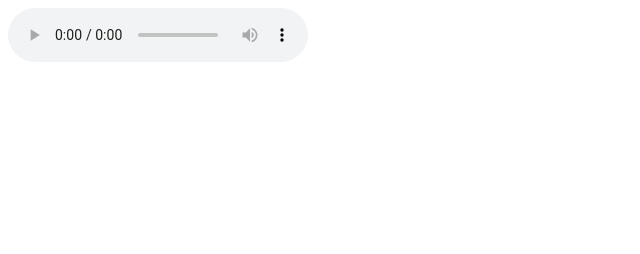
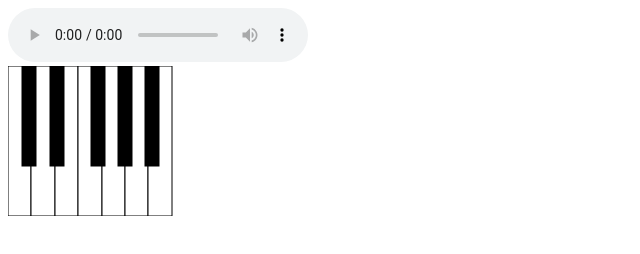
Before and after one commit to creaktive/pianolizer, a website: page index.html in a window 1280 px wide. Shown: the whole page, without its empty margins (0-640 px from the left). Drawn offline with Linux system fonts and the light colour scheme.

Commit message:
draw 1 piano octave as SVG

```diff
--- a/index.html
+++ b/index.html
@@ -2,10 +2,17 @@
 <html lang="en-US">
     <head>
         <title>sdft</title>
+        <script src="piano.js"></script>
     </head>
     <body>
         <audio src="saw.wav" controls></audio>
+        <svg data-ref="piano" width="1200" height="150"></svg>
         <script>
+            // eslint-disable-next-line no-undef
+            const po = new PianoOctave()
+            const piano = document.querySelector('svg')
+            po.draw(piano)
+
             const ac = new AudioContext()
             const audioElement = document.querySelector('audio')
             const source = ac.createMediaElementSource(audioElement)
--- /dev/null
+++ b/piano.js
@@ -0,0 +1,80 @@
+// eslint-disable-next-line no-unused-vars
+class PianoOctave {
+  // Shamelessly stolen from http://www.quadibloc.com/other/cnv05.htm
+  constructor (scale = 1.0, blackColor = 63, whiteColor = 255) {
+    this.scale = scale
+    this.blackColor = blackColor
+    this.whiteColor = whiteColor
+
+    this.whiteHeight = 150 * scale
+    this.blackHeight = 100 * scale
+    this.whiteKeys = [23, 24, 23, 24, 23, 23, 24].map(x => x * scale)
+    this.whiteTone = [1, 3, 5, 6, 8, 10, 12]
+    this.blackKeys = [14, 14, 14, 14, 14, 13, 14, 13, 14, 13, 14, 13].map(x => x * scale)
+    this.blackTone = [0, 2, 0, 4, 0, 0, 7, 0, 9, 0, 11, 0]
+
+    this.width = this.whiteKeys.reduce((a, b) => a + b)
+  }
+
+  // Inspired by https://github.com/davidgilbertson/sight-reader/blob/master/app/client/Piano.js
+  draw (svgId, keyColor = [], firstKey = 1, lastKey = 12) {
+    const ns = 'http://www.w3.org/2000/svg'
+
+    // render whites
+    const whiteKeyGroup = document.createElementNS(ns, 'g')
+    for (
+      let i = 0, offset = 0;
+      i < this.whiteKeys.length;
+      offset += this.whiteKeys[i++]
+    ) {
+      const tone = this.whiteTone[i]
+      if (tone < firstKey) { continue } else
+      if (tone > lastKey) { break }
+
+      /*
+      fill(
+        keyColor[tone - 1] !== undefined
+          ? keyColor[tone - 1]
+          : this.whiteColor
+      )
+      */
+      const keyElement = document.createElementNS(ns, 'rect')
+      keyElement.setAttribute('x', offset)
+      keyElement.setAttribute('y', 0)
+      keyElement.setAttribute('width', this.whiteKeys[i])
+      keyElement.setAttribute('height', this.whiteHeight)
+      keyElement.setAttribute('style', 'stroke: #000; fill: #fff')
+      whiteKeyGroup.appendChild(keyElement)
+    }
+    svgId.appendChild(whiteKeyGroup)
+
+    // render blacks
+    const blackKeyGroup = document.createElementNS(ns, 'g')
+    for (
+      let i = 0, offset = 0;
+      i < this.blackKeys.length;
+      offset += this.blackKeys[i++]
+    ) {
+      const tone = this.blackTone[i]
+      if (tone === 0) { continue } else
+      if (tone < firstKey) { continue } else
+      if (tone > lastKey) { break }
+
+      /*
+      fill(
+        keyColor[tone - 1] !== undefined
+          ? keyColor[tone - 1]
+          : this.blackColor
+      )
+      */
+      const keyElement = document.createElementNS(ns, 'rect')
+      keyElement.setAttribute('x', offset)
+      keyElement.setAttribute('y', 0)
+      keyElement.setAttribute('width', this.blackKeys[i])
+      keyElement.setAttribute('height', this.blackHeight)
+      keyElement.setAttribute('style', 'stroke: #000; fill: #000')
+      blackKeyGroup.appendChild(keyElement)
+    }
+    svgId.appendChild(blackKeyGroup)
+  }
+}
```
